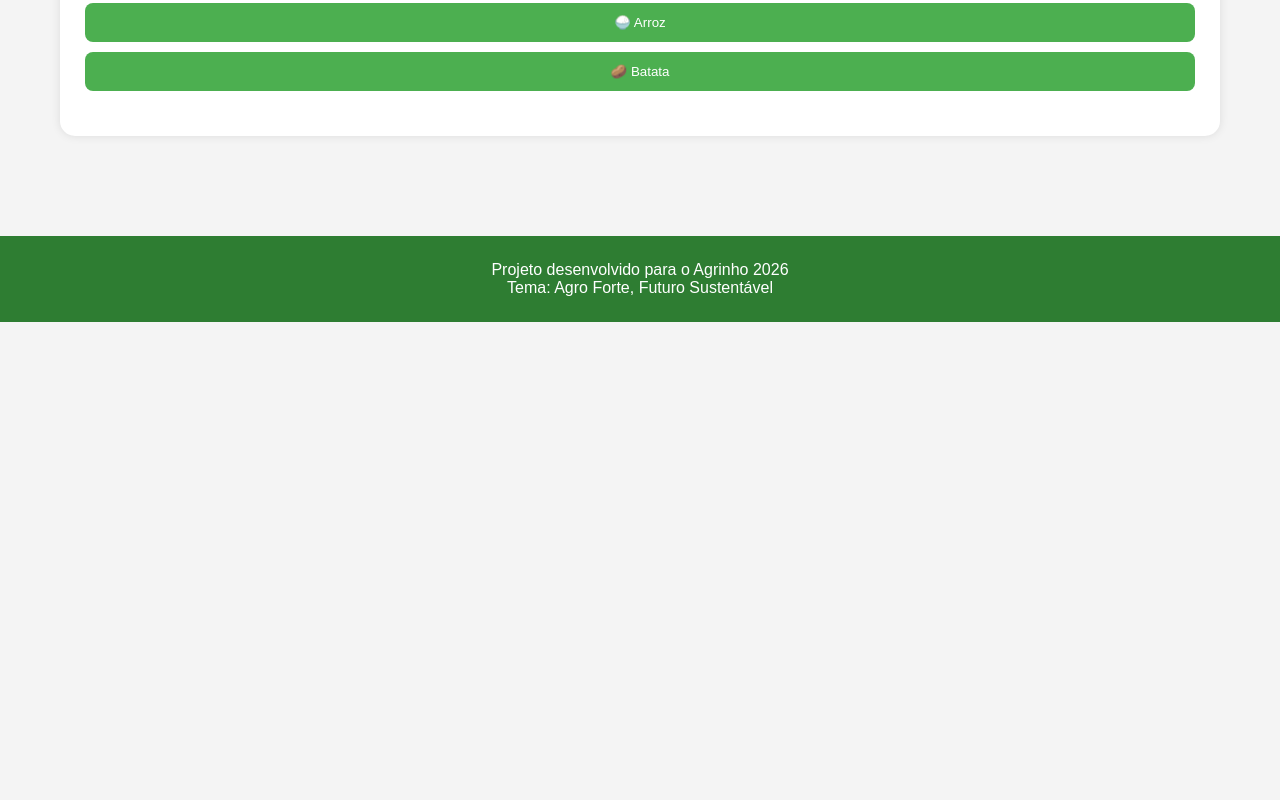
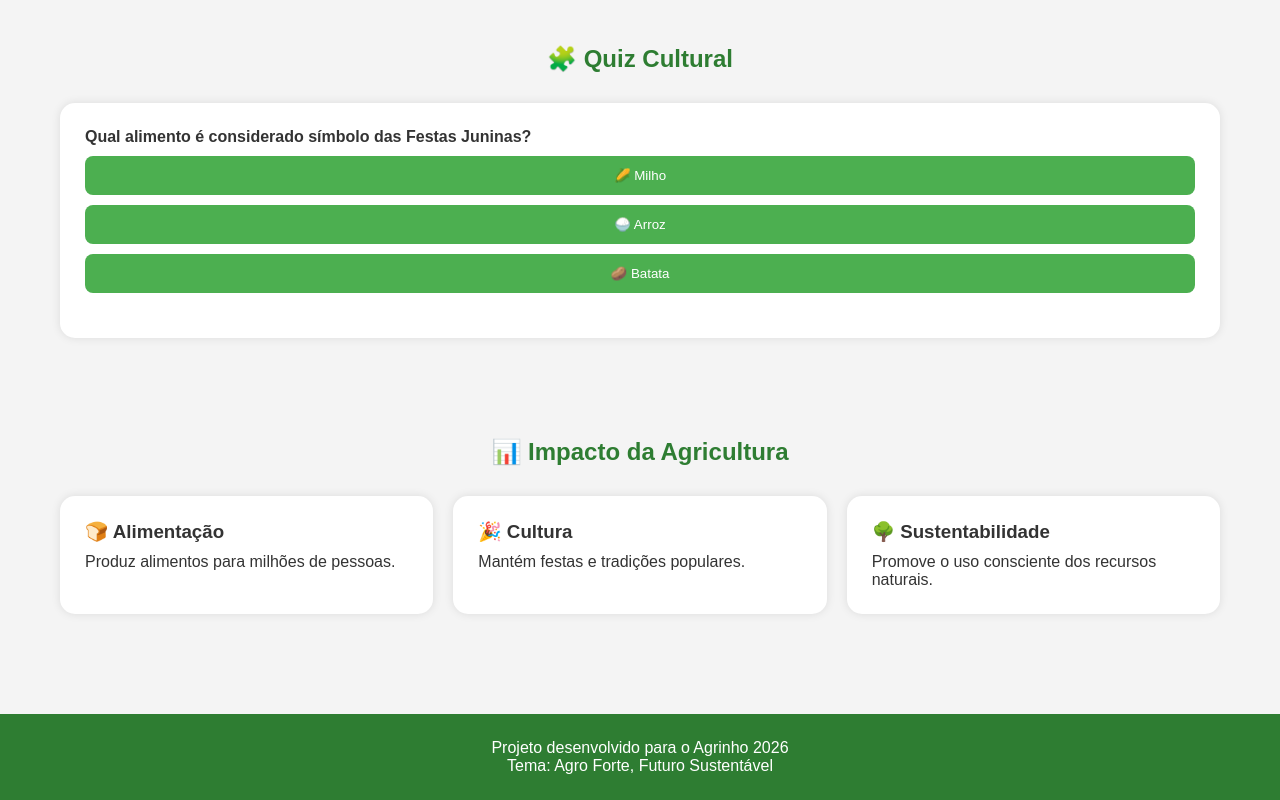
Before and after one commit to dudaclaudino7/Agrinho-2026, a plain HTML site: page index.html in a window 1280 px wide. Shown: the part 1132-1932 px from the top of the page. Before the commit the page ends 1454 px from the top, so only its background shows below. Drawn offline with Linux system fonts and the light colour scheme.

Commit message:
Add files via upload

```diff
--- a/index.html
+++ b/index.html
@@ -13,6 +13,15 @@
 <body>
 
 <header>
+    <section class="hero">
+    <div class="hero-text">
+        <h2>Agro Forte, Futuro Sustentável</h2>
+        <p>
+            Descubra como a agricultura preserva tradições,
+            fortalece a cultura brasileira e protege o meio ambiente.
+        </p>
+    </div>
+</section>
     <img
 src="https://images.unsplash.com/photo-1500937386664-56d1dfef3854?w=1200"
 alt="Agricultura"
@@ -117,6 +126,31 @@ Parabéns! Você concluiu a jornada "Raízes da Cultura" e aprendeu como a agric
 
 </section>
 
+<section class="impacto">
+
+<h2>📊 Impacto da Agricultura</h2>
+
+<div class="cards">
+
+<div class="card">
+<h3>🍞 Alimentação</h3>
+<p>Produz alimentos para milhões de pessoas.</p>
+</div>
+
+<div class="card">
+<h3>🎉 Cultura</h3>
+<p>Mantém festas e tradições populares.</p>
+</div>
+
+<div class="card">
+<h3>🌳 Sustentabilidade</h3>
+<p>Promove o uso consciente dos recursos naturais.</p>
+</div>
+
+</div>
+
+</section>
+
 <footer>
 
 <p>
```
